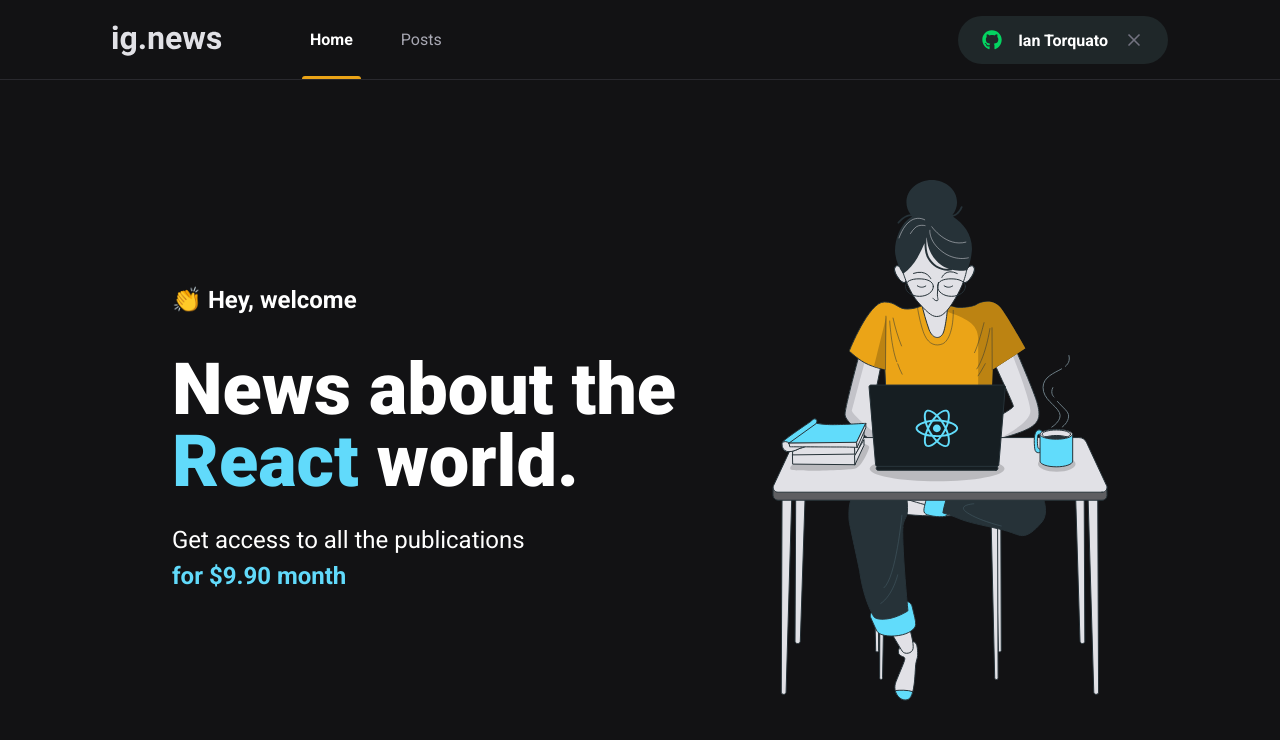
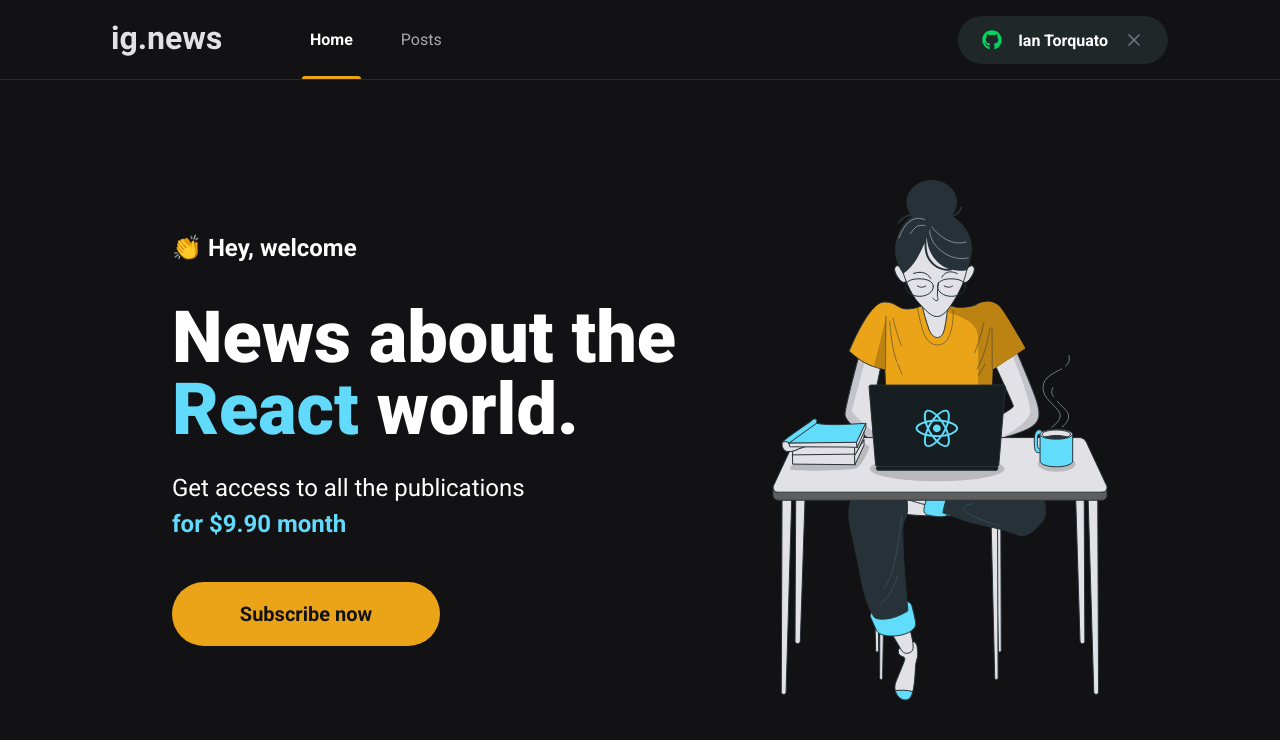
Before and after one commit to IanTorquato/ignite-chapter_3-project_3-ig_news, a Next.js app: page / in a window 1280 px wide. Shown: the top 740 px of the page. Built offline with nearby package versions, Linux system fonts and the light colour scheme.

Commit message:
Adding SubscribeButton component

```diff
--- /dev/null
+++ b/src/components/SubscribeButton/index.tsx
@@ -0,0 +1,9 @@
+import styles from './styles.module.scss';
+
+export function SubscribeButton() {
+  return (
+    <button className={styles.subscribeButton} type="button">
+      Subscribe now
+    </button>
+  );
+}
--- /dev/null
+++ b/src/components/SubscribeButton/styles.module.scss
@@ -0,0 +1,18 @@
+.subscribeButton {
+  align-items: center;
+  background-color: var(--yellow-500);
+  border: 0;
+  border-radius: 2rem;
+  color: var(--gray-900);
+  display: flex;
+  font-size: 1.25rem;
+  font-weight: bold;
+  height: 4rem;
+  justify-content: center;
+  transition: filter 0.2s;
+  width: 268px;
+
+  &:hover {
+    filter: brightness(0.8);
+  }
+}
--- a/src/pages/home.module.scss
+++ b/src/pages/home.module.scss
@@ -37,4 +37,8 @@
       font-weight: bold;
     }
   }
+
+  button {
+    margin-top: 2.5rem;
+  }
 }
--- a/src/pages/index.tsx
+++ b/src/pages/index.tsx
@@ -1,6 +1,7 @@
 /* eslint-disable @next/next/no-img-element */
 import Head from 'next/head';
 
+import { SubscribeButton } from '../components/SubscribeButton';
 import styles from './home.module.scss';
 
 export default function Home() {
@@ -20,6 +21,8 @@
             Get access to all the publications <br />
             <span>for $9.90 month</span>
           </p>
+
+        <SubscribeButton />
         </section>
 
         <img src="/images/avatar.svg" alt="Girl coding" />
```
